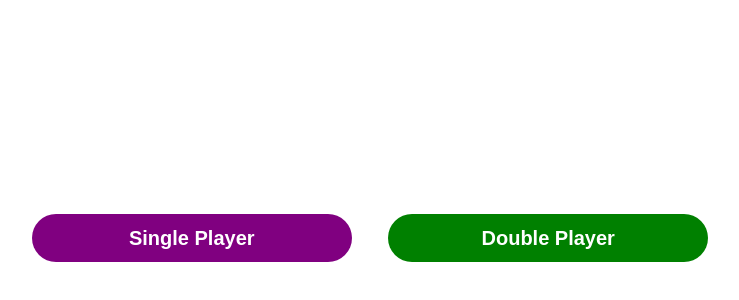
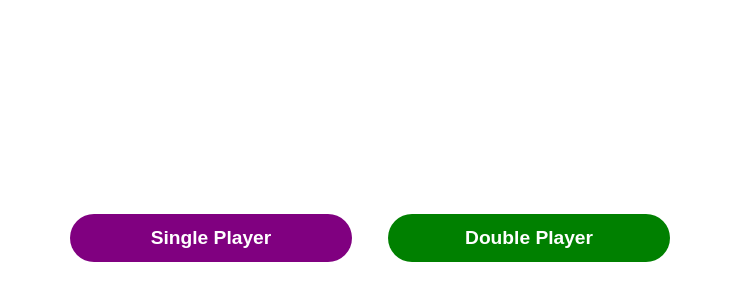
Before and after one commit to call2rakeshsingh/Tic-Tac-Toe-Undefeatable-Version, a plain HTML site: page index.html in a window 1280 px wide. Shown: the part 82-382 px from the top of the page, without its empty margins (270-1009 px from the left). Drawn offline with Linux system fonts and the light colour scheme.

Commit message:
Update firstPageCSS.css

```diff
--- a/firstPageCSS.css
+++ b/firstPageCSS.css
@@ -18,9 +18,9 @@
 #singlePlayerButton{
     background-color: purple;
     color: white;
-    font-size: 2.5vh;
+    font-size: 1.5vw;
     font-weight: bold;
-    width: 40vh;
+    width: 22vw;
     height: 6vh;
     margin: 0vh 2vh;
     border-radius: 3vh;
@@ -40,9 +40,9 @@
 #doublePlayerButton{
     background-color: green;
     color: white;
-    font-size: 2.5vh;
+    font-size: 1.5vw;
     font-weight: bold;
-    width: 40vh;
+    width: 22vw;
     height: 6vh;
     margin: 0vh 2vh;
     border-radius: 3vh;
```
